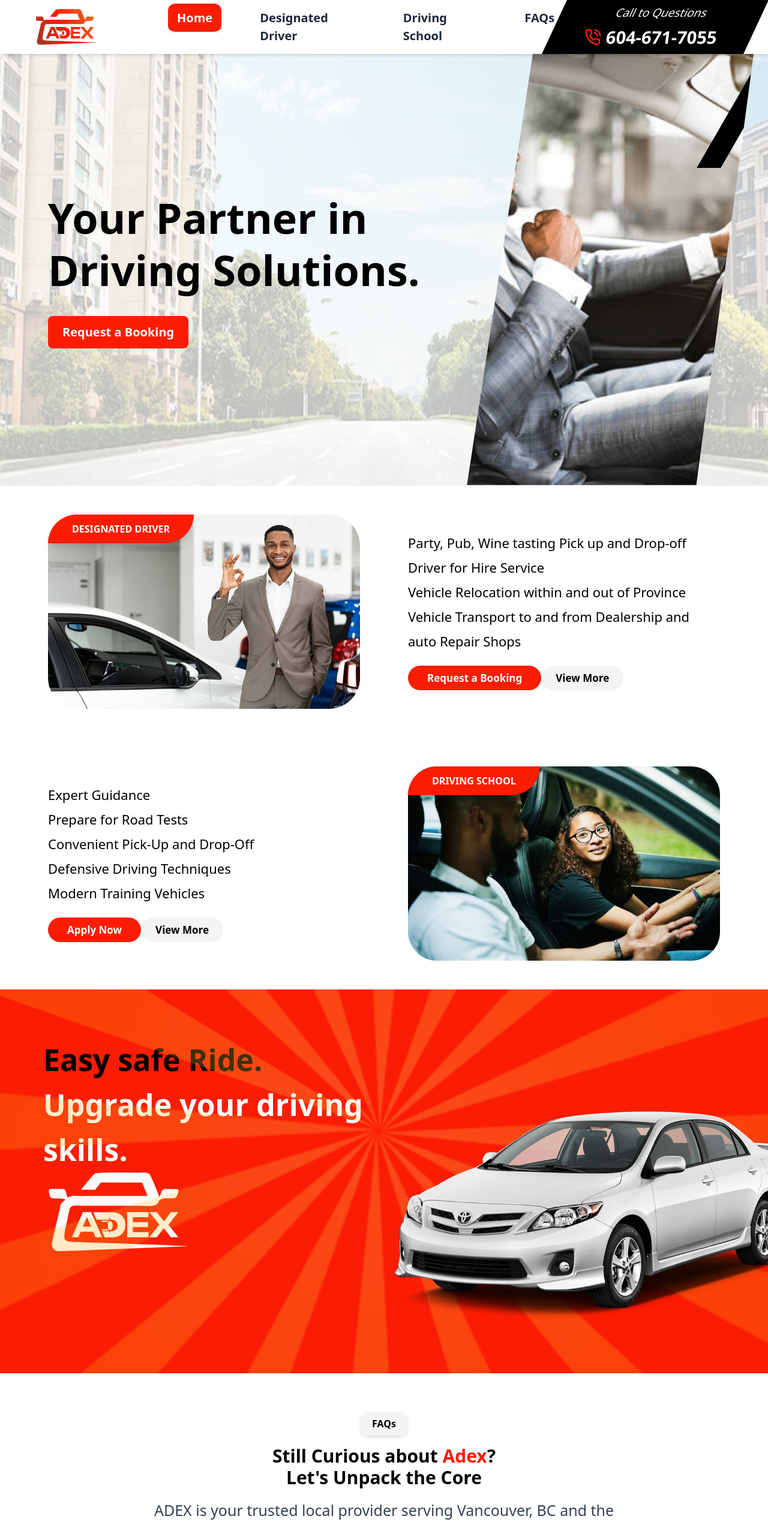
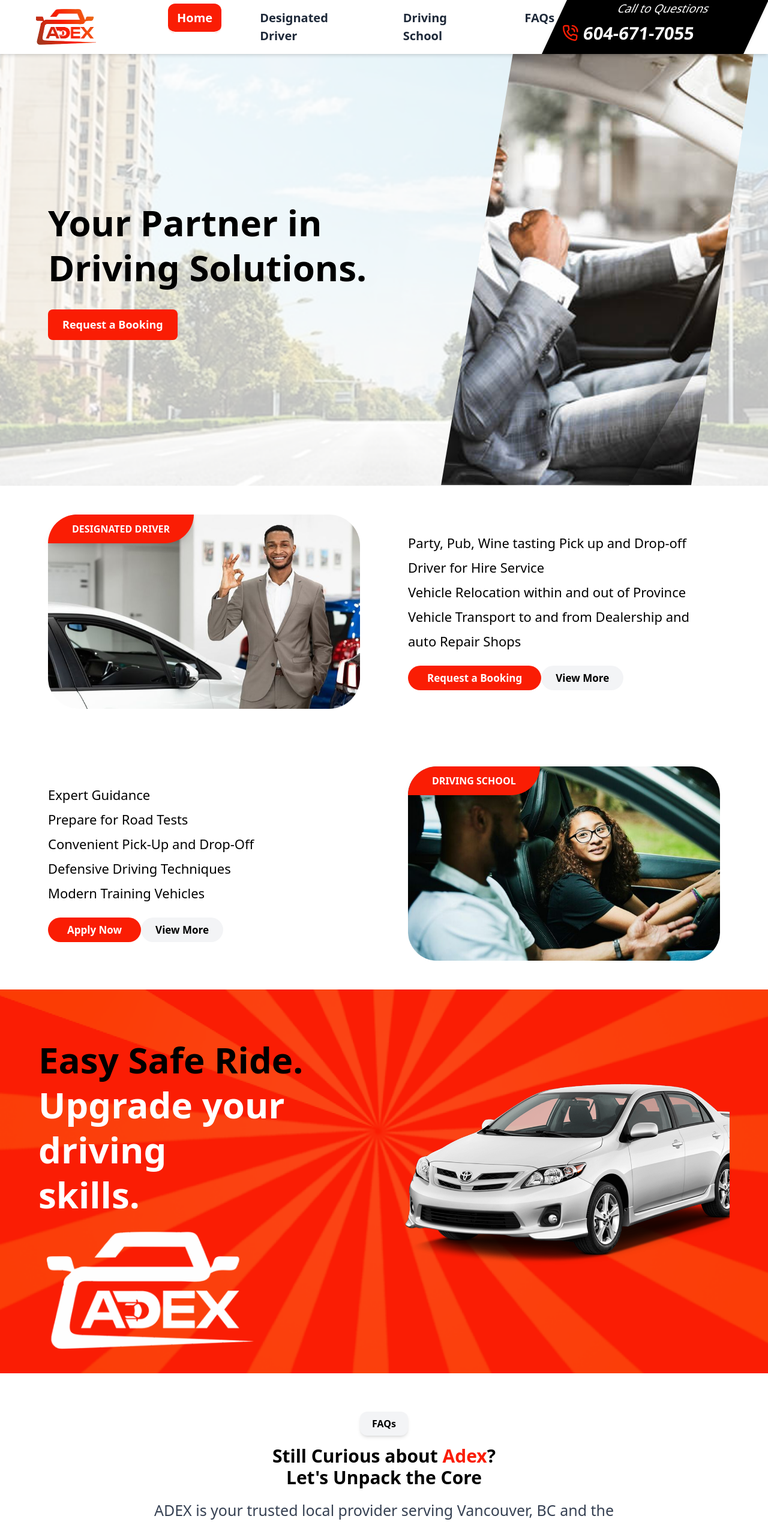
Before and after one commit to udemecomfort/adexx, a React (Vite) app: page / in a window 1280 px wide. Shown: the top 2548 px of the page at 60% size. Built offline with nearby package versions, Linux system fonts and the light colour scheme.

Commit message:
the third changes

```diff
--- a/package.json
+++ b/package.json
@@ -11,6 +11,7 @@
   },
   "dependencies": {
     "@tailwindcss/vite": "^4.1.15",
+    "framer-motion": "^12.23.24",
     "react": "^19.1.1",
     "react-dom": "^19.1.1",
     "react-icons": "^5.5.0",
--- a/src/components/Hero.jsx
+++ b/src/components/Hero.jsx
@@ -1,42 +1,63 @@
 import React from "react";
+import { motion } from "framer-motion";
 import fill from "../assets/Hero-fill.png";
 import manHero from "../assets/Man-hero.png";
+import { Link } from "react-router-dom";
 
 const Hero = () => {
   return (
     <section className="relative overflow-hidden mt-[5px] md:mt-[90px]">
       {/* Background fill */}
-      <img
+      <motion.img
         src={fill}
         alt="Background decorative"
-        className="w-full h-auto md:h-[90vh]"
+        className="w-full h-[60vh] md:h-[90vh] mt-[100px] md:mt-0 object-cover"
+        initial={{ opacity: 0 }}
+        animate={{ opacity: 1 }}
+        transition={{ duration: 1.2 }}
       />
 
       {/* Content container */}
-      <div className="absolute inset-0 flex flex-col-reverse md:flex-row items-center justify-center md:justify-between px-6 md:pl-20 gap-10">
+      <div className="absolute inset-0 flex  md:flex-row items-center justify-center md:justify-between px-6 md:pl-20 gap-10">
 
         {/* Text Section */}
-        <div className="max-w-[700px] text-center md:text-left space-y-8">
-          <h1 className="text-[28px] sm:text-[36px] md:text-[60px] lg:text-[70px] font-bold text-black leading-tight">
+        <motion.div
+          className="max-w-[700px] text-center md:text-left space-y-8"
+          initial={{ x: -80, opacity: 0 }}
+          animate={{ x: 0, opacity: 1 }}
+          transition={{ duration: 1, ease: "easeOut" }}
+        >
+          <h1 className="text-[20px] md:text-[60px] font-bold text-black leading-tight">
             Your Partner in Driving Solutions.
           </h1>
-          <button className="bg-[#fa1d04] text-[18px] sm:text-[20px] text-white px-6 py-3 rounded-lg font-bold hover:bg-white hover:text-[#fa1d04] transition">
-            Request a Booking
-          </button>
-        </div>
+
+          <motion.div whileHover={{ scale: 1.05 }}>
+            <Link to="/contact">
+              <button className="bg-[#fa1d04] text-[14px] md:text-[18px] text-white px-6 py-3 rounded-lg font-bold hover:bg-white hover:text-[#fa1d04] transition">
+                Request a Booking
+              </button>
+            </Link>
+          </motion.div>
+        </motion.div>
 
         {/* Parallelogram Image Section */}
-        <div className="parallelogram relative w-full w-[350px] md:w-[850px] h-[300px] sm:h-[400px] md:h-[90vh] overflow-hidden flex justify-center items-center">
+        <motion.div
+          className="parallelogram relative w-full w-[850px] md:w-[850px] h-[60vh] md:h-[90vh] overflow-hidden flex justify-center items-center"
+          initial={{ x: 100, opacity: 0 }}
+          animate={{ x: 0, opacity: 1 }}
+          transition={{ duration: 1.2, ease: "easeOut" }}
+        >
           <img
             src={manHero}
             alt="Man standing by driving solutions"
             className="w-full h-full object-cover"
           />
           <div
-            className="absolute top-0 right-0 w-[30px] sm:w-[40px] h-[120px] sm:h-[160px] md:h-[190px] bg-black"
-            style={{ transform: "skewX(-30deg)" }}
-          ></div>
-        </div>
+  className="absolute top-0 right-0 w-[60px] sm:w-[70px] md:w-[90px] h-full bg-gradient-to-l from-black/30 to-transparent"
+  style={{ transform: "skewX(-30deg)" }}
+></div>
+
+        </motion.div>
       </div>
     </section>
   );
--- a/src/components/Navbar.jsx
+++ b/src/components/Navbar.jsx
@@ -59,7 +59,7 @@
           </ul>
         </div>
         <div
-          className="w-[340px] h-[90px] shadow-md bg-black px-4 flex flex-col items-center justify-center text-center"
+          className="hidden md:block w-[340px] h-[90px] shadow-md bg-black px-4 flex flex-col items-center justify-center text-center"
           style={{ transform: "skewX(-25deg)" }}
         >
           <p className="text-white text-[19px] mb-1 flex justify-center">
--- a/src/components/Safe.jsx
+++ b/src/components/Safe.jsx
@@ -1,37 +1,62 @@
-import React from 'react'
-import orange from "../assets/orange-bg.png"
-import car from "../assets/Car-Adex.png"
-import white from "../assets/ADEX LOGO WHITE.png"
-
+import React from "react";
+import { motion } from "framer-motion"; // 👈 For animation
+import orange from "../assets/orange-bg.png";
+import car from "../assets/Car-Adex.png";
+import white from "../assets/ADEX LOGO WHITE.png";
 
 const Safe = () => {
   return (
-        <div className="relative h-[50vh] md:h-[80vh] bg-[#fa1d04]">
+    <section className="relative w-full h-[70vh] md:h-[80vh] bg-[#fa1d04] overflow-hidden">
+      {/* Background texture */}
       <div
-                className="absolute inset-0 bg-center bg-cover"
+        className="absolute inset-0 bg-center bg-cover opacity-90"
         style={{ backgroundImage: `url(${orange})` }}
         aria-hidden="true"
       />
-            <div className="flex">
-                <div>
 
-                <h1 className="text-[80px] md:text-[50px] font-bold text-black px-18 pt-10 md:pt-20">
-                    Easy safe Ride. <br /><span className="text-white">Upgrade your driving <br /> skills.</span>
+      {/* Main Content */}
+      <div className="relative flex flex-col md:flex-row items-start justify-between px-6 md:px-16 py-10 md:py-20 gap-10">
+
+        {/* Left Text and Logo */}
+        <motion.div
+          className="z-10 text-left w-full md:w-1/2"
+          initial={{ x: -80, opacity: 0 }}
+          animate={{ x: 0, opacity: 1 }}
+          transition={{ duration: 1, ease: "easeOut" }}
+        >
+          <h1 className="text-[42px] md:text-[50px] lg:text-[60px] font-bold text-black leading-tight mb-6">
+            Easy Safe Ride. <br />
+            <span className="text-white">
+              Upgrade your driving <br /> skills.
+            </span>
           </h1>
-                <img src={white} alt="" className='px-18 w-[400px]' />
-                </div>
 
+          <motion.img
+            src={white}
+            alt="Adex Logo White"
+            className="w-[200px] sm:w-[280px] md:w-[380px]"
+            initial={{ opacity: 0, scale: 0.9 }}
+            animate={{ opacity: 1, scale: 1 }}
+            transition={{ duration: 1.2, delay: 0.3 }}
+          />
+        </motion.div>
 
+        {/* Right Car Image */}
+        <motion.div
+          className="z-10 relative flex justify-end w-full md:w-1/2"
+          initial={{ x: 80, opacity: 0 }}
+          animate={{ x: 0, opacity: 1 }}
+          transition={{ duration: 1.2, ease: "easeOut" }}
+        >
           <img
             src={car}
             alt="Car"
-                    className="absolute bottom-0 right-0 w-[50vh] md:w-[80vh]"
+            className="w-[280px] sm:w-[400px] md:w-[600px] lg:w-[700px] object-contain"
           />
+        </motion.div>
+      </div>
+    </section>
+  );
+};
 
-            </div>
-
-        </div>
-    )
-}
-
-export default Safe
+export default Safe;
```
Also changed, not shown: 1 other file (tests, documents, lock files or other folders). Lines whose indentation alone changed are shown as unchanged.
